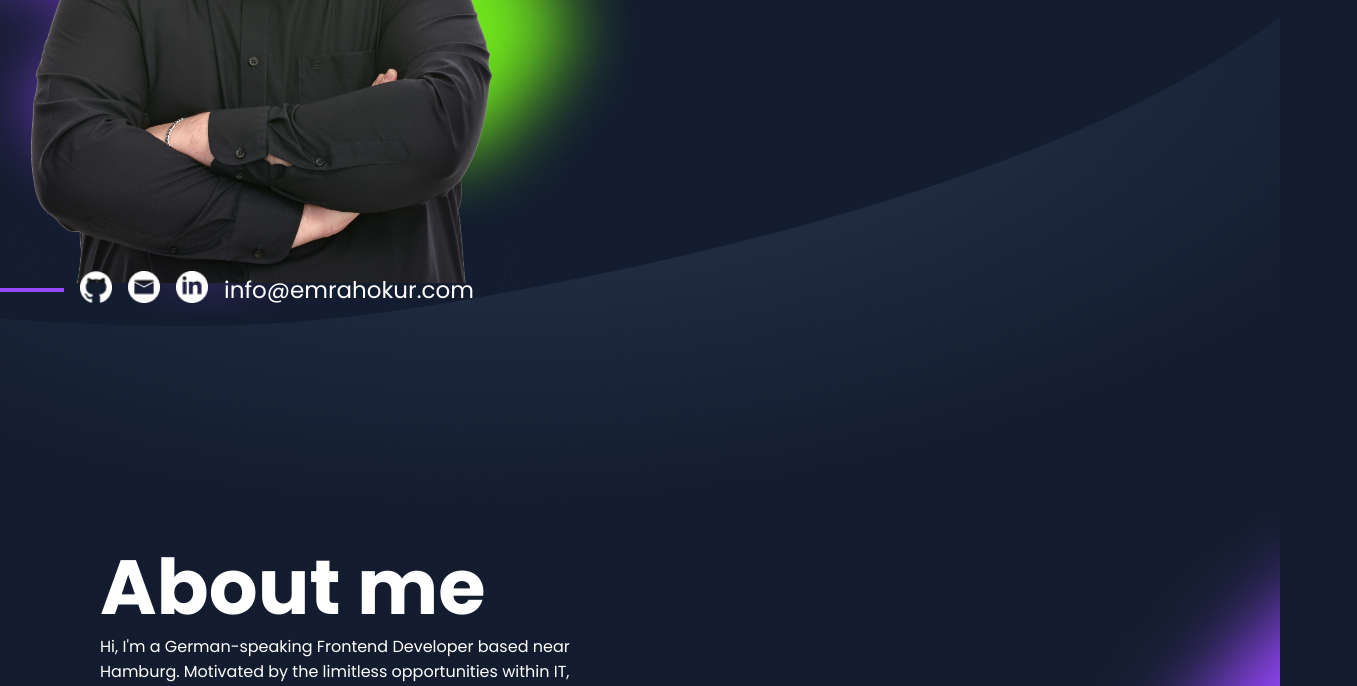
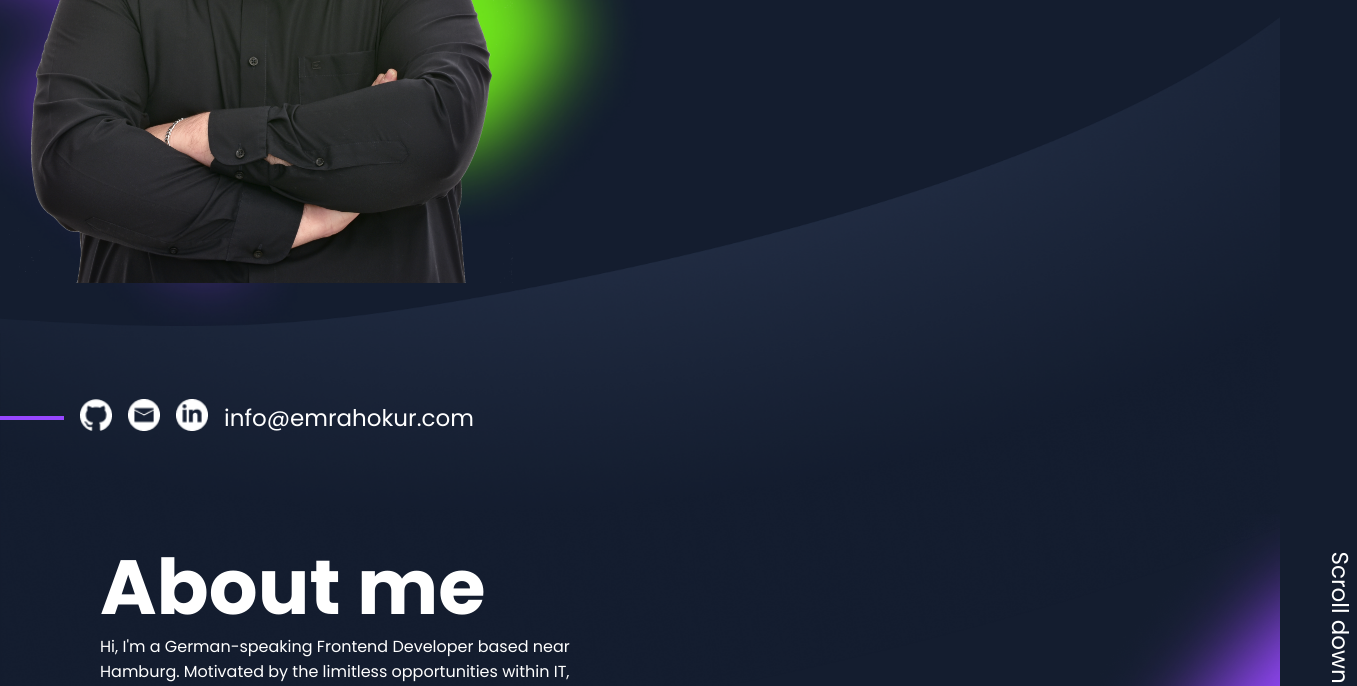
Before and after one commit to EmrahOkur/Emrah-Okur-Portfolio, an Angular app in the folder Emrah-Okur-Portfolio/: page / in a window 1280 px wide. Shown: the part 467-1153 px from the top of the page, 1357 px wide, since content can reach past the window. Built offline with nearby package versions, Linux system fonts and the light colour scheme; grey boxes are pictures that could not be loaded.

Commit message:
bug fix footer links

```diff
--- a/Emrah-Okur-Portfolio/src/app/hero/hero.component.scss
+++ b/Emrah-Okur-Portfolio/src/app/hero/hero.component.scss
@@ -4,7 +4,7 @@
     width: 100%;
     display: flex;
     justify-content: center;
-    overflow: hidden;
+    overflow: visible;
 }
 
 .hero-content {
@@ -247,9 +247,9 @@ a {
     position: relative;
     display: flex;
     justify-content: space-between;
-    z-index: 10;
+    z-index: 100;
     background-color: transparent;
-    margin-top: 30%;
+    margin-top: 50%;
 
 
 }
```
